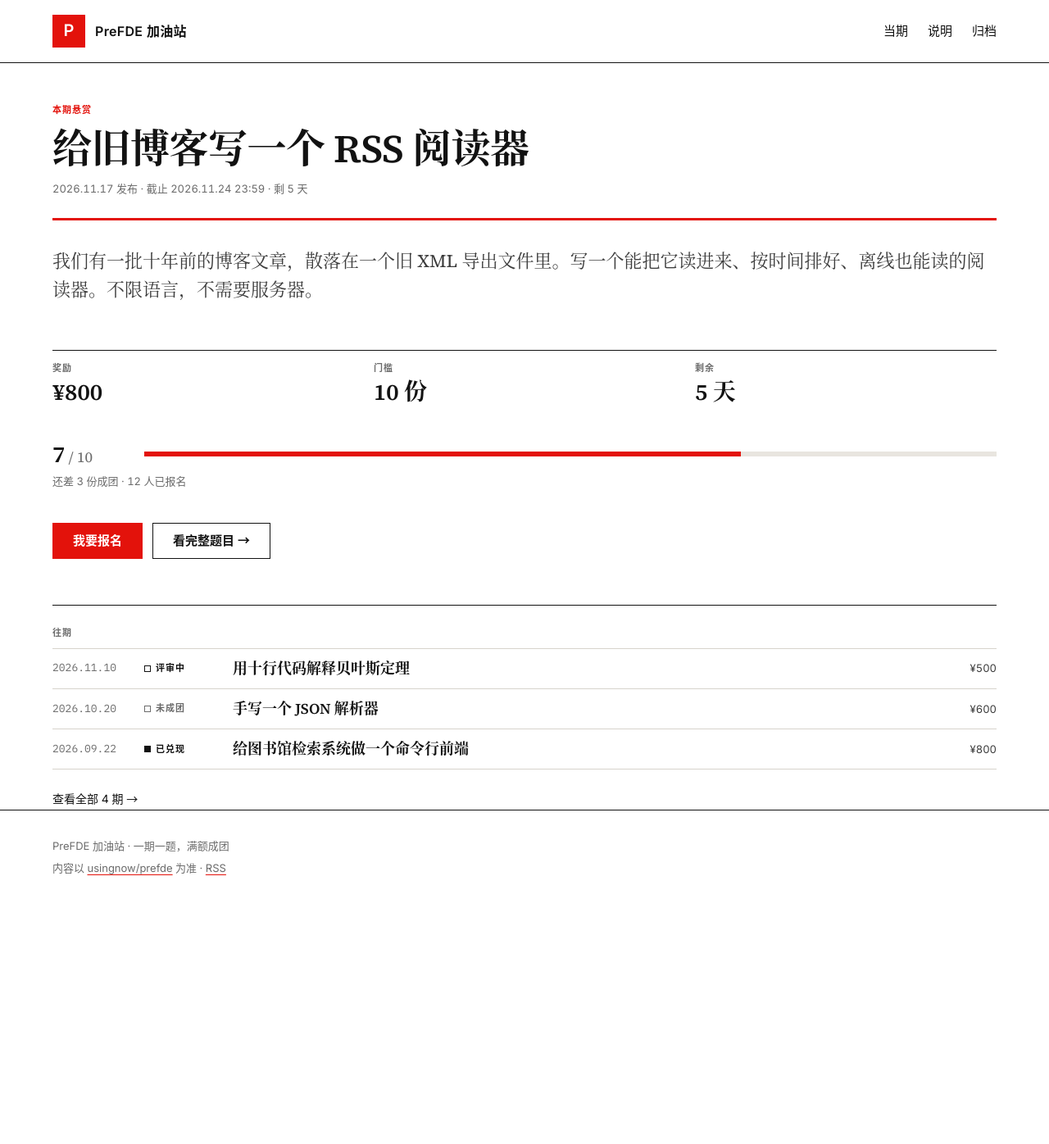
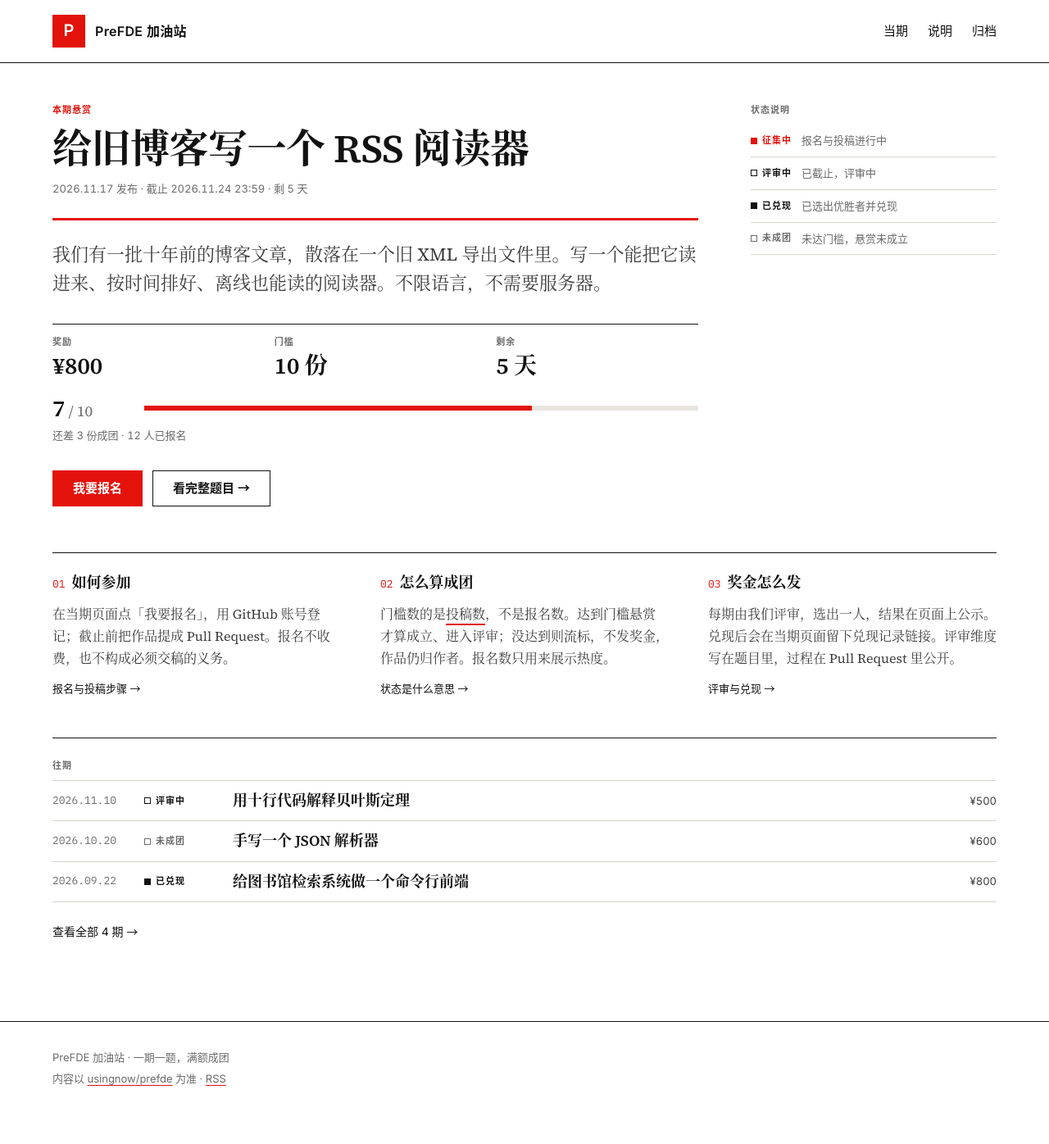
Before and after one commit to usingnow/prefde, a Jekyll site: the page built from index.html, in a window 1280 px wide. Shown: the whole page at 82% size. Built offline with Jekyll 4.4.1, drawn with Linux system fonts in a browser that asks for light colours; before the commit the page ends 1138 px from its top, so only the background shows below that.

Commit message:
首页：加状态说明侧栏、hero 移入主栏使红线不与侧栏重合、新增三列说明条、底部留白

```diff
--- /dev/null
+++ b/_includes/explain.html
@@ -0,0 +1,19 @@
+<section class="explain">
+  <div class="explain__item">
+    <h3 class="explain__title"><span class="explain__no">01</span>如何参加</h3>
+    <p class="explain__body">在当期页面点「我要报名」，用 GitHub 账号登记；截止前把作品提成 Pull Request。报名不收费，也不构成必须交稿的义务。</p>
+    <p class="explain__more"><a href="{{ '/faq/' | relative_url }}">报名与投稿步骤 →</a></p>
+  </div>
+
+  <div class="explain__item">
+    <h3 class="explain__title"><span class="explain__no">02</span>怎么算成团</h3>
+    <p class="explain__body">门槛数的是<em class="hl">投稿数</em>，不是报名数。达到门槛悬赏才算成立、进入评审；没达到则流标，不发奖金，作品仍归作者。报名数只用来展示热度。</p>
+    <p class="explain__more"><a href="{{ '/faq/' | relative_url }}#%E7%8A%B6%E6%80%81%E6%98%AF%E4%BB%80%E4%B9%88%E6%84%8F%E6%80%9D">状态是什么意思 →</a></p>
+  </div>
+
+  <div class="explain__item">
+    <h3 class="explain__title"><span class="explain__no">03</span>奖金怎么发</h3>
+    <p class="explain__body">每期由我们评审，选出一人，结果在页面上公示。兑现后会在当期页面留下兑现记录链接。评审维度写在题目里，过程在 Pull Request 里公开。</p>
+    <p class="explain__more"><a href="{{ '/faq/' | relative_url }}#%E8%AF%84%E5%AE%A1%E4%B8%8E%E5%85%91%E7%8E%B0">评审与兑现 →</a></p>
+  </div>
+</section>
--- /dev/null
+++ b/_includes/state-legend.html
@@ -0,0 +1,7 @@
+<h2 class="side__title">状态说明</h2>
+<ul class="legend">
+  <li>{% include state.html status='open' %}<span>报名与投稿进行中</span></li>
+  <li>{% include state.html status='judging' %}<span>已截止，评审中</span></li>
+  <li>{% include state.html status='awarded' %}<span>已选出优胜者并兑现</span></li>
+  <li>{% include state.html status='failed' %}<span>未达门槛，悬赏未成立</span></li>
+</ul>
--- a/_sass/_components.scss
+++ b/_sass/_components.scss
@@ -46,7 +46,7 @@
 }
 
 /* ---------- 页头 ---------- */
-.hero { padding: var(--s7) 0 0; }
+.hero { padding: 0; }
 .kicker {
   margin: 0 0 var(--s3);
   font-family: var(--font-sans);
@@ -87,7 +87,7 @@
   display: grid;
   grid-template-columns: minmax(0, 1fr) 300px;
   gap: var(--s8);
-  padding: var(--s6) 0 var(--s9);
+  padding: var(--s7) 0 var(--s9);
 }
 .col-main { min-width: 0; }
 .col-side { min-width: 0; }
@@ -237,7 +237,7 @@
   font-weight: 600;
 }
 .article blockquote p { margin: 0; }
-.article em.hl {
+em.hl {
   font-style: normal;
   border-bottom: 2px solid var(--red);
   padding-bottom: 1px;
@@ -475,13 +475,9 @@ pre code { font-size: 14px; }
 .backlink a { text-decoration: none; color: var(--muted); }
 .backlink a:hover { color: var(--red); }
 
-.lead {
-  display: flex;
-  flex-direction: column;
-  justify-content: space-between;
-  min-height: clamp(420px, 56vh, 660px);
-}
-.lead > .lede { margin-top: var(--s6); }
+.grid--home { padding: var(--s7) 0 0; }
+.hero + .lede { margin-top: var(--s5); }
+.home { padding-bottom: var(--s9); }
 
 /* ---------- 往期行 ---------- */
 .past {
@@ -541,8 +537,6 @@ pre code { font-size: 14px; }
 }
 
 @media (max-width: 599px) {
-  .lead { min-height: 0; }
-  .lead .actions { margin-top: var(--s5); padding-top: 0; }
   .prow {
     grid-template-columns: auto 1fr auto;
     row-gap: var(--s1);
@@ -552,3 +546,41 @@ pre code { font-size: 14px; }
   .prow__reward { grid-column: 3; grid-row: 1; }
   .prow__title { grid-column: 1 / -1; grid-row: 2; font-size: 17px; }
 }
+
+
+/* ---------- 说明条 ---------- */
+.explain {
+  display: grid;
+  grid-template-columns: repeat(3, minmax(0, 1fr));
+  gap: var(--s7);
+  margin-top: var(--s7);
+  padding-top: var(--s5);
+  border-top: 1px solid var(--rule-strong);
+}
+.explain__item { min-width: 0; }
+.explain__title {
+  margin: 0 0 var(--s3);
+  font-size: 18px;
+  font-weight: 600;
+  line-height: 1.35;
+}
+.explain__no {
+  font-family: var(--font-mono);
+  font-size: 13px;
+  font-weight: 400;
+  color: var(--red);
+  margin-right: 8px;
+}
+.explain__body {
+  margin: 0 0 var(--s3);
+  font-size: 16px;
+  line-height: 1.7;
+  color: var(--ink-2);
+}
+.explain__more { margin: 0; font-family: var(--font-sans); font-size: 13px; }
+.explain__more a { text-decoration: none; }
+.explain__more a:hover { text-decoration: underline; }
+
+@media (max-width: 767px) {
+  .explain { grid-template-columns: 1fr; gap: var(--s5); }
+}
--- a/index.html
+++ b/index.html
@@ -16,8 +16,9 @@ title: 当期悬赏
 {%- if pct > 100 -%}{%- assign pct = 100 -%}{%- endif -%}
 {%- assign todo = cur.threshold | minus: cur.submissions_shown -%}
 {%- assign signup_url = site.repo_url | append: "/issues/new?template=baoming.yml" -%}
-<main class="wrap">
-  <div class="lead">
+<main class="wrap home">
+  <div class="grid grid--home">
+    <article class="col-main">
       {% include bounty-hero.html b=cur left_meta=left_meta %}
       <p class="lede">{{ cur.summary }}</p>
       {% include bounty-metrics.html b=cur left=left pct=pct todo=todo %}
@@ -25,7 +26,14 @@ title: 当期悬赏
         <a class="btn btn--primary" target="_blank" rel="noopener" href="{{ signup_url }}">我要报名</a>
         <a class="btn btn--ghost" href="{{ cur.url | relative_url }}">看完整题目 →</a>
       </div>
+    </article>
+
+    <aside class="col-side">
+      {% include state-legend.html %}
+    </aside>
   </div>
+
+  {% include explain.html %}
 
   <section class="past">
     <h2 class="past__title">往期</h2>
```
Also changed, not shown: _includes/bounty-body.html (+2 -9 lines). Lines whose indentation alone changed are shown as unchanged.
